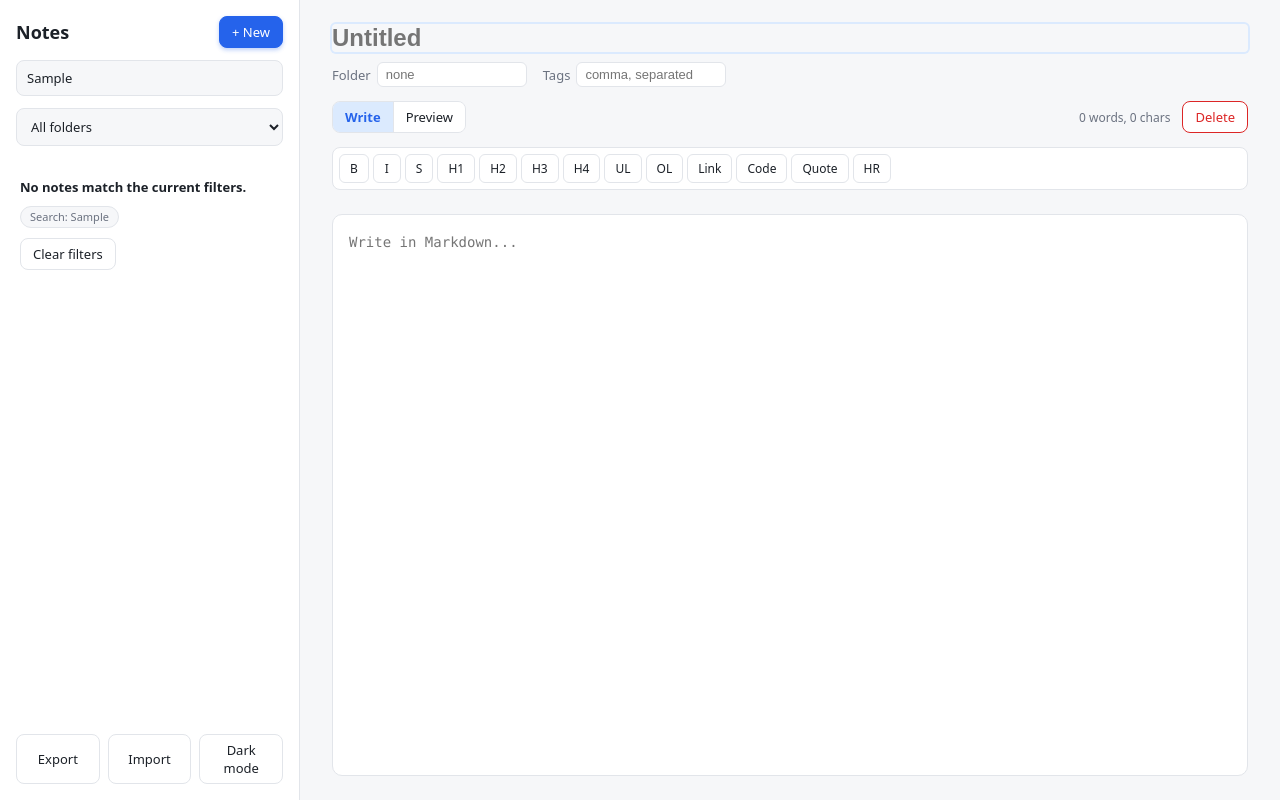
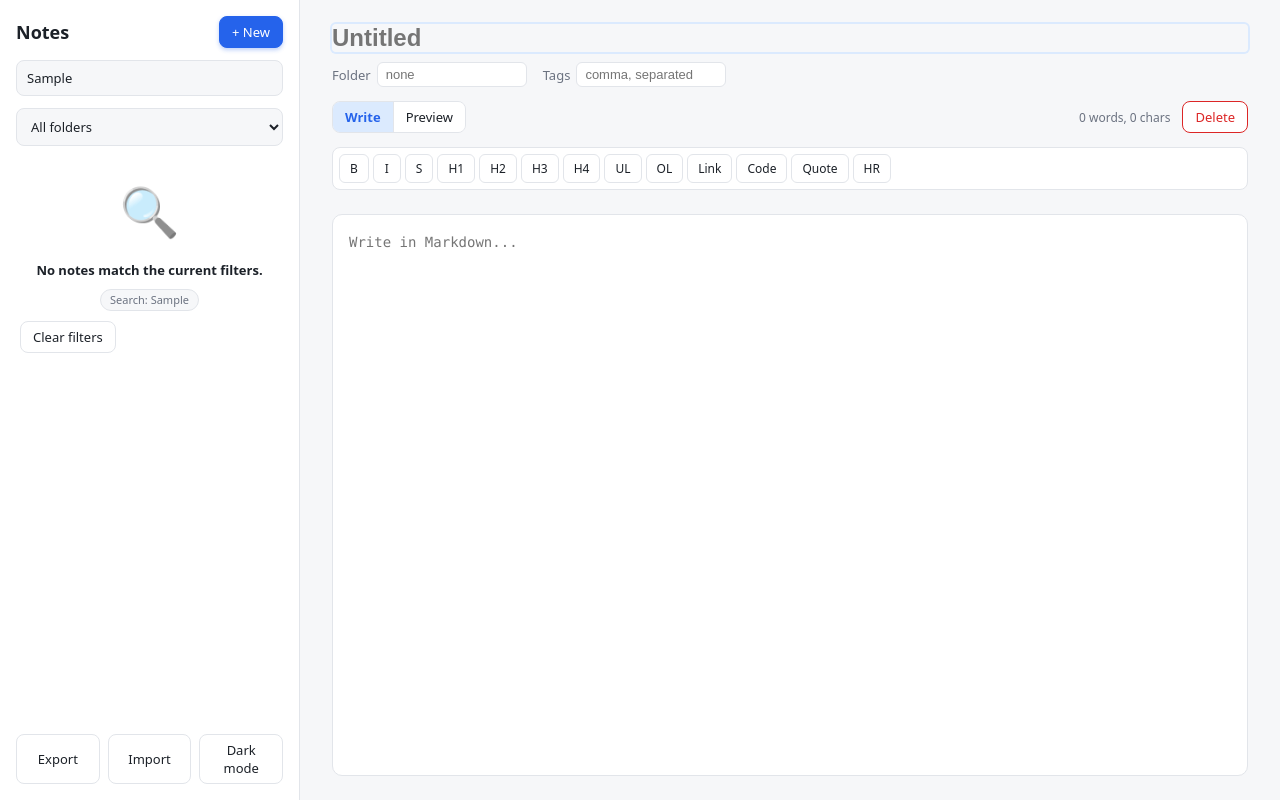
Before and after one commit to CroniC-/notes-app-test, a website: page index.html in a window 1280 px wide. Both pictures are taken after typing "Sample" into the empty fields and a click on the button "+ New". Drawn offline with Linux system fonts and the light colour scheme.

Commit message:
P1.UX.9 - Improve empty states with icons and illustrations
- Add emoji icons to all empty states:
  - No notes: 📋 (memo emoji)
  - No results: 🔍 (magnifying glass emoji)
  - No note selected: 📌 (pushpin emoji)
- Restructure empty state HTML to include icon containers
- Add CSS for empty-state-icon class (48px, centered, with opacity)
- Center-align no-notes and no-results messages
- Add proper spacing and styling for empty state messages
- Format with Prettier

Closes P1.UX.9

Co-authored-by: CroniC- <CroniC-@users.noreply.github.com>

```diff
--- a/app.js
+++ b/app.js
@@ -470,9 +470,11 @@ function renderNoteList() {
   // everything": only the latter shows active filters + a clear-filters action.
   if (!notes.length) {
     els.noteList.textContent = '';
-    els.noteList.appendChild(
-      el('li', { class: 'no-notes' }, 'No notes yet — create one with + New.')
-    );
+    const emptyLi = el('li', { class: 'no-notes' });
+    emptyLi.appendChild(el('div', { class: 'empty-state-icon' }, '🗒'));
+    emptyLi.appendChild(el('div', { class: 'no-notes-msg' }, 'No notes yet'));
+    emptyLi.appendChild(el('p', { class: 'no-notes-hint' }, 'Create one with + New.'));
+    els.noteList.appendChild(emptyLi);
     return;
   }
   const chips = [];
@@ -507,17 +509,22 @@ function renderNoteList() {
       )
     );
   els.noteList.textContent = '';
-  els.noteList.appendChild(
-    el('li', { class: 'no-notes no-results' }, [
-      el('div', { class: 'no-results-msg' }, 'No notes match the current filters.'),
-      chips.length ? el('div', { class: 'empty-filter-chips' }, chips) : '',
-      el(
-        'button',
-        { class: 'btn btn-ghost clear-filters', type: 'button', role: 'button' },
-        'Clear filters'
-      ),
-    ])
+  const resultsLi = el('li', { class: 'no-notes no-results' });
+  resultsLi.appendChild(el('div', { class: 'empty-state-icon' }, '🔍'));
+  resultsLi.appendChild(
+    el('div', { class: 'no-results-msg' }, 'No notes match the current filters.')
   );
+  if (chips.length) {
+    resultsLi.appendChild(el('div', { class: 'empty-filter-chips' }, chips));
+  }
+  resultsLi.appendChild(
+    el(
+      'button',
+      { class: 'btn btn-ghost clear-filters', type: 'button', role: 'button' },
+      'Clear filters'
+    )
+  );
+  els.noteList.appendChild(resultsLi);
 }
 
 function renderSidebar() {
--- a/index.html
+++ b/index.html
@@ -29,6 +29,7 @@
 
       <main class="main">
         <div id="empty-state" class="empty-state">
+          <div class="empty-state-icon">&#128219;</div>
           <p class="empty-title">No note selected</p>
           <p>Create a new note to get started.</p>
         </div>
--- a/style.css
+++ b/style.css
@@ -393,18 +393,42 @@ body {
   color: var(--muted);
   font-size: 13px;
   padding: 8px 4px;
+  display: flex;
+  flex-direction: column;
+  align-items: center;
+  gap: 8px;
+  text-align: center;
 }
 
 .no-results {
   display: flex;
   flex-direction: column;
-  align-items: flex-start;
+  align-items: center;
   gap: 10px;
+  text-align: center;
 }
 
 .no-results-msg {
   font-weight: 600;
   color: var(--text);
+}
+
+.empty-state-icon {
+  font-size: 48px;
+  margin-bottom: 8px;
+  opacity: 0.7;
+}
+
+.no-notes-msg {
+  font-weight: 600;
+  color: var(--text);
+  font-size: 16px;
+}
+
+.no-notes-hint {
+  color: var(--muted);
+  font-size: 13px;
+  margin: 0;
 }
 
 .empty-filter-chips {
@@ -459,6 +483,12 @@ body {
 .empty-state.visible {
   opacity: 1;
   transform: translateY(0);
+}
+
+.empty-state-icon {
+  font-size: 48px;
+  margin-bottom: 8px;
+  opacity: 0.7;
 }
 
 .empty-state .empty-title {
```
